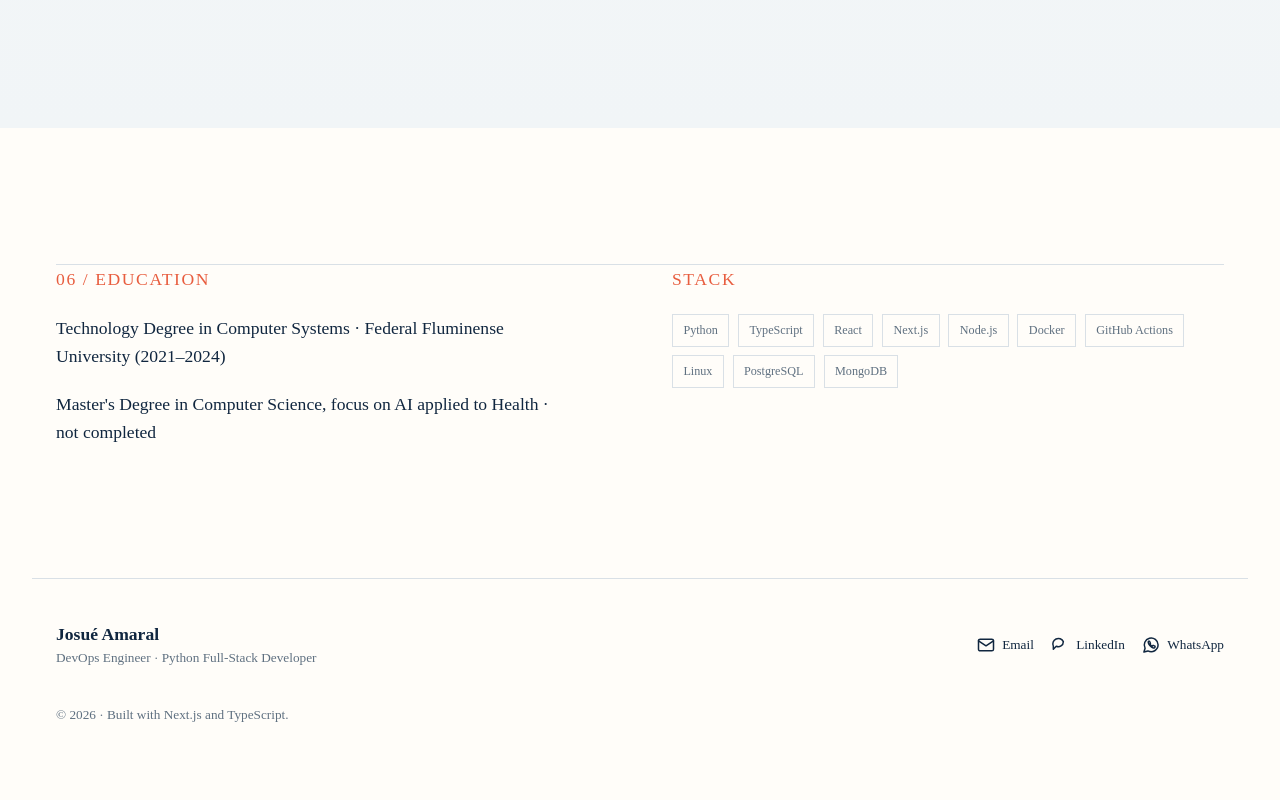
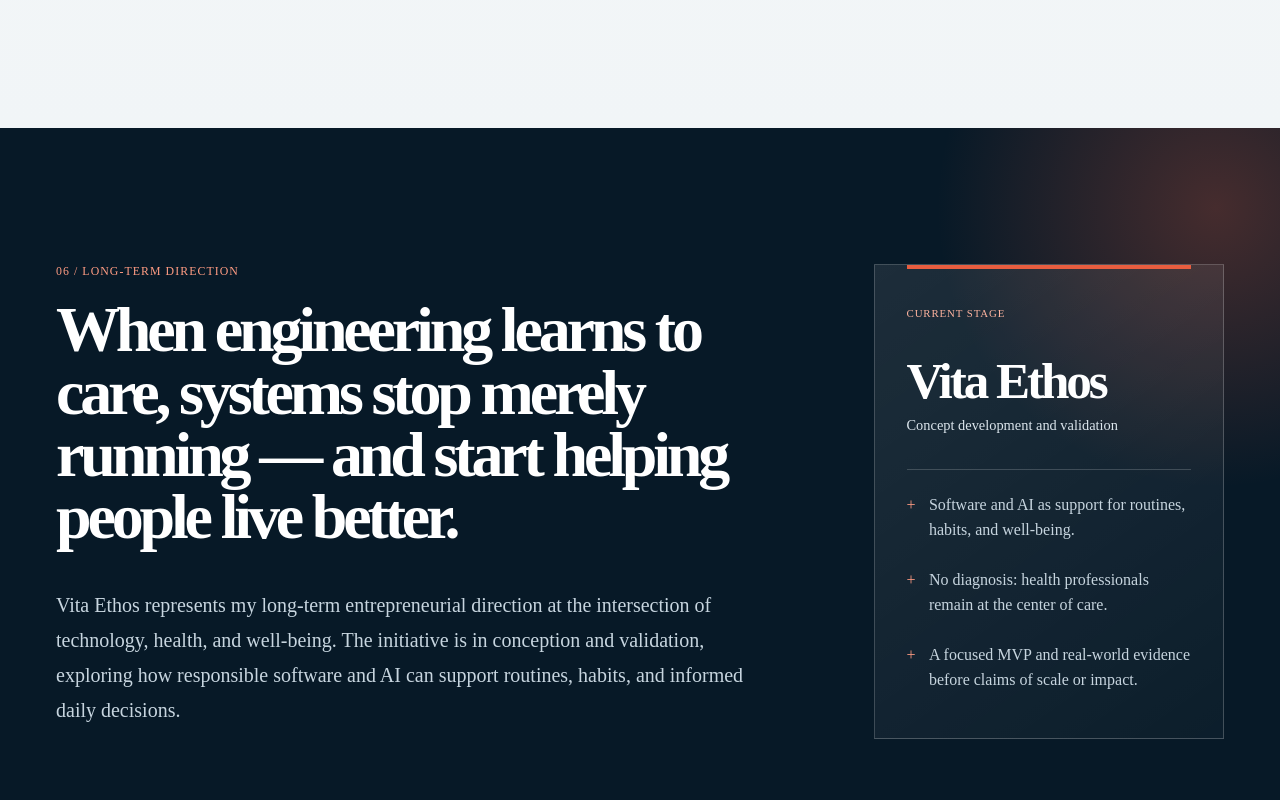
Before and after one commit to JosueAmaral15/curriculum-vitae, a Next.js app: page / in a window 1280 px wide. Shown: the part 6700-7500 px from the top of the page. Before the commit the page ends 7468 px from the top, so only its background shows below. Built offline with nearby package versions, Linux system fonts and the light colour scheme; no server answers.

Commit message:
feat: present Vita Ethos entrepreneurial direction

```diff
--- a/src/app/page.tsx
+++ b/src/app/page.tsx
@@ -111,8 +111,27 @@ export default function Home() {
         })}</div>
       </section>
 
+      <section className={`${styles.section} ${styles.ventureSection}`} id="visao" aria-labelledby="venture-title">
+        <div className={styles.ventureGlow} aria-hidden="true" />
+        <div className={styles.ventureLayout}>
+          <ScrollReveal className={styles.ventureCopy}>
+            <Eyebrow>06 / {text.venture.eyebrow}</Eyebrow>
+            <h2 id="venture-title">{text.venture.title}</h2>
+            <p className={styles.ventureDescription}>{text.venture.description}</p>
+          </ScrollReveal>
+          <ScrollReveal delay={120}>
+            <aside className={styles.ventureCard} aria-label={text.venture.name}>
+              <span className={styles.ventureStageLabel}>{text.venture.stageLabel}</span>
+              <h3>{text.venture.name}</h3>
+              <p className={styles.ventureStage}>{text.venture.stage}</p>
+              <ul>{text.venture.principles.map((principle) => <li key={principle}>{principle}</li>)}</ul>
+            </aside>
+          </ScrollReveal>
+        </div>
+      </section>
+
       <section className={`${styles.section} ${styles.detailsSection}`} aria-label="Education and technologies"><ScrollReveal className={styles.details}>
-        <div><Eyebrow>06 / {text.education}</Eyebrow>{text.educationItems.map((item) => <p key={item}>{item}</p>)}</div>
+        <div><Eyebrow>07 / {text.education}</Eyebrow>{text.educationItems.map((item) => <p key={item}>{item}</p>)}</div>
         <div><Eyebrow>{text.stack}</Eyebrow><ul className={styles.stack}>{portfolio.stack.map((item) => <li key={item}>{item}</li>)}</ul></div>
       </ScrollReveal></section>
 
--- a/src/lib/i18n.ts
+++ b/src/lib/i18n.ts
@@ -66,6 +66,19 @@ export const copy = {
       { name: "Egg Cell Compactor", label: "Experimental data representation", description: "Publicly acknowledged research into compression and data representation involving Champernowne's constant, recursion, AI-related calculations, and optimization; the algorithmic core remains undisclosed.", href: undefined, status: "Public existence" },
       { name: "Unitary Binary Trees", label: "Open research & reproducibility", description: "Open-access algorithm research published on Zenodo, with reproducibility materials and a documented experimental validation.", href: "https://doi.org/10.5281/zenodo.21686515", status: "Open publication" },
     ],
+    venture: {
+      eyebrow: "Long-term direction",
+      title: "When engineering learns to care, systems stop merely running — and start helping people live better.",
+      description: "Vita Ethos represents my long-term entrepreneurial direction at the intersection of technology, health, and well-being. The initiative is in conception and validation, exploring how responsible software and AI can support routines, habits, and informed daily decisions.",
+      name: "Vita Ethos",
+      stageLabel: "Current stage",
+      stage: "Concept development and validation",
+      principles: [
+        "Software and AI as support for routines, habits, and well-being.",
+        "No diagnosis: health professionals remain at the center of care.",
+        "A focused MVP and real-world evidence before claims of scale or impact.",
+      ],
+    },
     education: "Education",
     educationItems: ["Technology Degree in Computer Systems · Federal Fluminense University (2021–2024)", "Master's Degree in Computer Science, focus on AI applied to Health · not completed"],
     stack: "Stack",
@@ -141,6 +154,19 @@ export const copy = {
       { name: "Egg Cell Compactor", label: "Representação experimental de dados", description: "Pesquisa de existência pública em compactação e representação de dados envolvendo a constante de Champernowne, recursão, cálculos relacionados a IA e otimização; o núcleo algorítmico permanece não divulgado.", href: undefined, status: "Existência pública" },
       { name: "Árvores Binárias Unitárias", label: "Pesquisa aberta e reprodutível", description: "Pesquisa em algoritmos publicada em acesso aberto no Zenodo, com materiais de reprodutibilidade e validação experimental documentada.", href: "https://doi.org/10.5281/zenodo.21686515", status: "Publicação aberta" },
     ],
+    venture: {
+      eyebrow: "Direção de longo prazo",
+      title: "Quando a engenharia aprende a cuidar, sistemas deixam de apenas funcionar — e passam a ajudar pessoas a viver melhor.",
+      description: "A Vita Ethos representa minha direção empreendedora de longo prazo na interseção entre tecnologia, saúde e bem-estar. A iniciativa está em fase de concepção e validação, investigando como software e IA responsáveis podem apoiar rotinas, hábitos e decisões cotidianas mais conscientes.",
+      name: "Vita Ethos",
+      stageLabel: "Estágio atual",
+      stage: "Desenvolvimento do conceito e validação",
+      principles: [
+        "Software e IA como apoio à rotina, aos hábitos e ao bem-estar.",
+        "Sem diagnóstico: profissionais de saúde permanecem no centro do cuidado.",
+        "MVP focado e evidências reais antes de alegações de escala ou impacto.",
+      ],
+    },
     education: "Formação",
     educationItems: ["Tecnologia em Sistemas de Computação · Universidade Federal Fluminense (2021–2024)", "Mestrado em Computação, foco em IA aplicada à Saúde · não concluído"],
     stack: "Stack",
```
Also changed, not shown: src/app/page.module.css, 4 other files (tests, documents, lock files or other folders).
